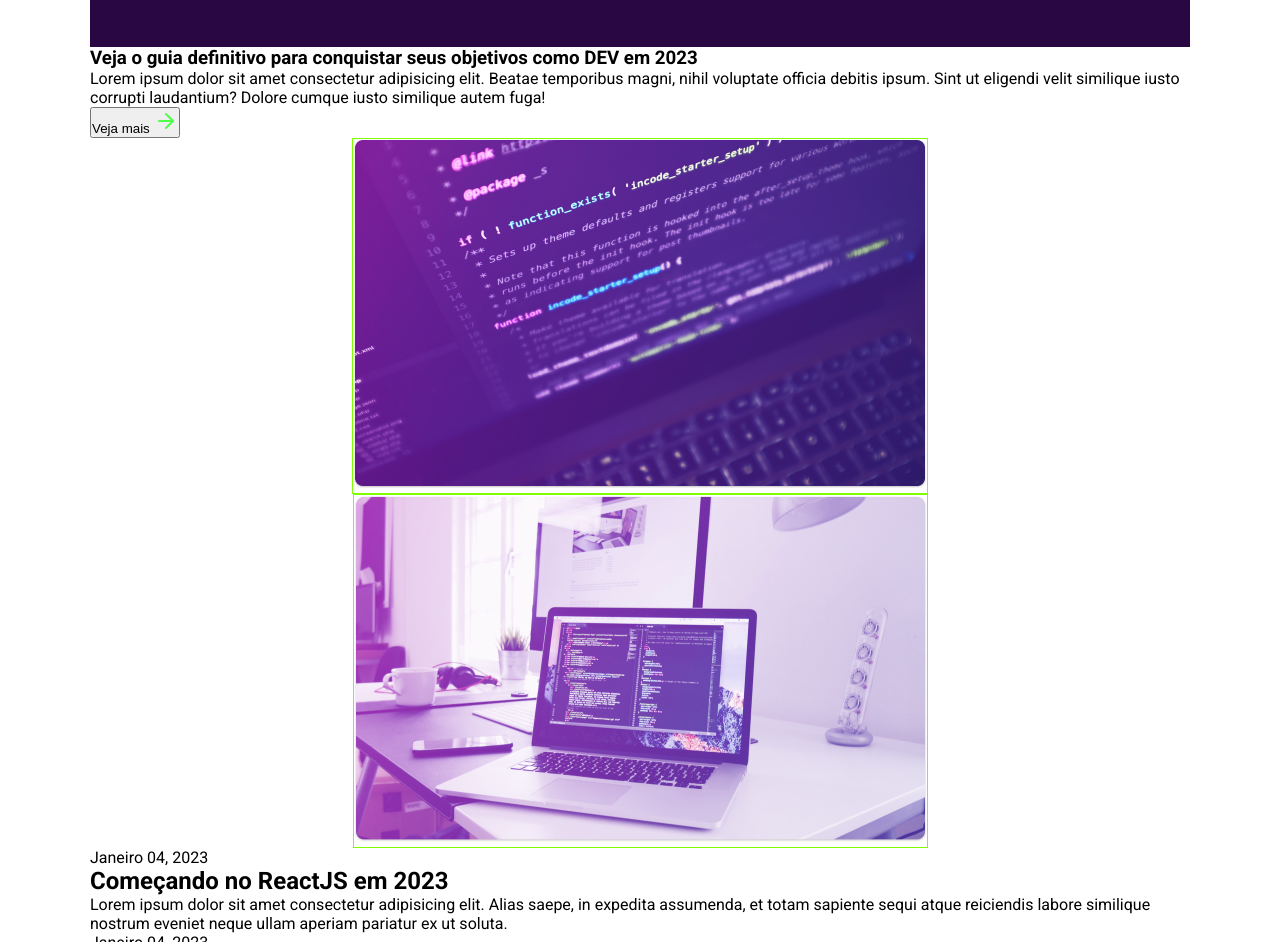
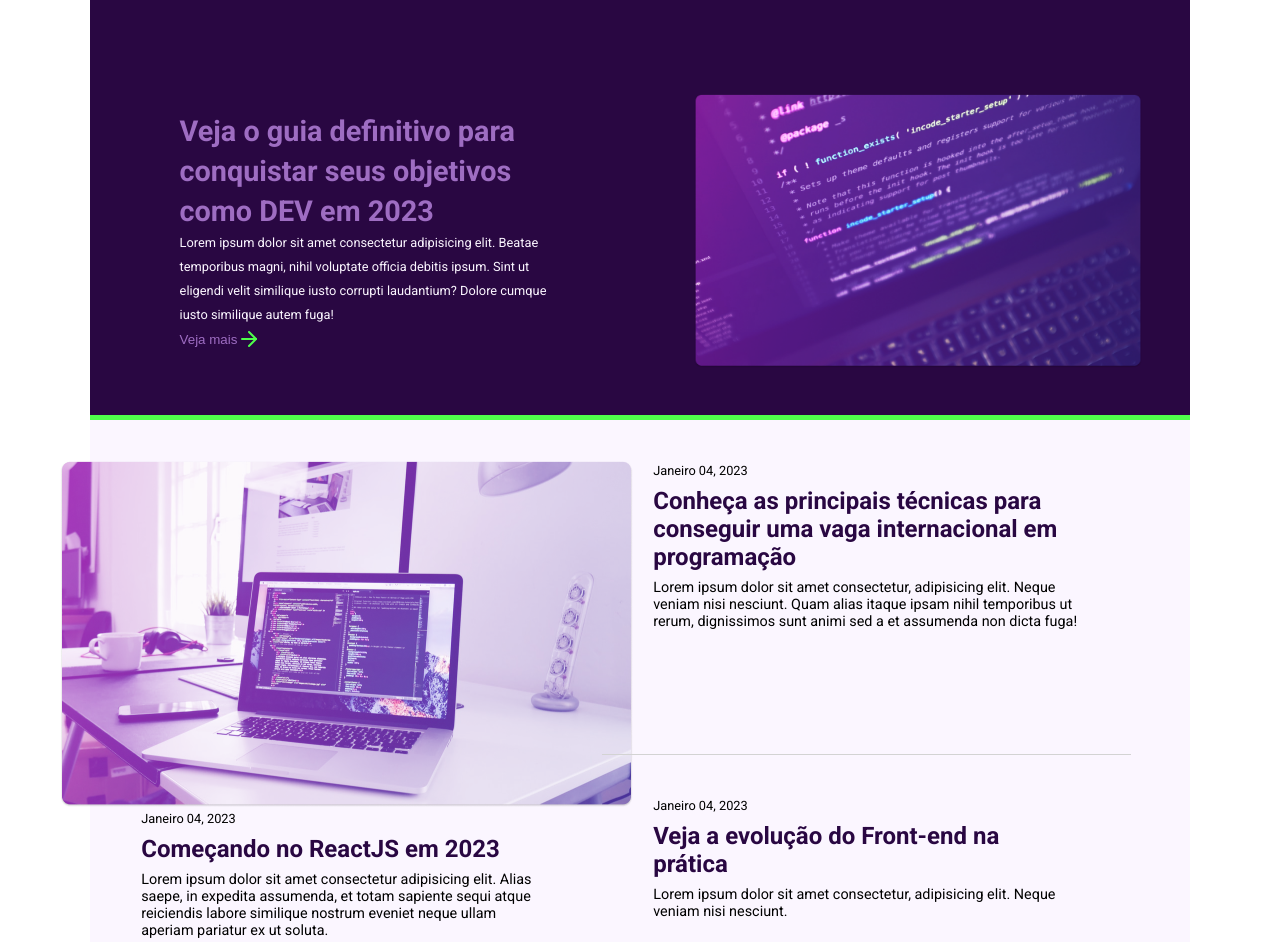
Before and after one commit to paulafeltrin/homepage, a plain HTML site: page index.html in a window 1280 px wide. Shown: the part 113-1055 px from the top of the page. Drawn offline with Linux system fonts and the light colour scheme.

Commit message:
estilo da página

```diff
--- a/style.css
+++ b/style.css
@@ -35,12 +35,10 @@ header{
     align-items: center;
 }
 figure{
-    border: 1px solid chartreuse;
     grid-area: figure;
     justify-self: center;
 }
 nav{
-    border: 1px solid cyan;
     grid-area: nav;
 }
 nav ul{
@@ -62,7 +60,6 @@ nav ul li a:hover{
     border-left: 2px solid var(--green);
 }
 form{
-    border: 1px solid magenta;
     grid-area: form;
     display: flex;
     align-items: center;
@@ -84,3 +81,92 @@ form button{
     border-radius: 0 10% 10% 0;
     background: var(--button-bg);
 }
+
+.top{
+    display: grid;
+    grid: "div figure";
+    background: var(--purple-bg);
+    padding: 0 2vw;
+    border-bottom: 5px solid var(--green);
+}
+.top div{
+    display: flex;
+    flex-direction: column;
+    width: 40vw;
+    justify-content: space-evenly;
+    padding: 8vh 5vw;
+}
+h1{
+    color: var(--button-bg);
+    font-size: 1.8rem;
+    line-height: 2.5rem;
+}
+.top p{
+    color: var(--light-purple);
+    font-size: .8rem;
+    line-height: 1.5rem;
+}
+button{
+    color: var(--button-bg);
+    background: none;
+    border: none;
+    display: flex;
+    align-items: center;
+}
+.top figure{
+    display: flex;
+    align-items: center;
+}
+.top figure img{
+    border-radius: 2%;
+    width: 35vw;
+}
+main{
+    background: var(--light-purple);
+}
+.news{
+    display: flex;
+    justify-content: space-between;
+}
+.news aside{
+    display: flex;
+    flex-direction: column;
+}
+.post-one,
+.post-two,
+.post-three{
+    width: 40vw;
+    padding: 5vh 4vw;
+}
+.post-one figure{
+    display: flex;
+    flex-direction: column;
+}
+.post-two{
+    height: 60%;
+    width: 90%;
+    border-bottom: 1px solid lightgray;
+}
+.post-two p{
+    padding-bottom: 2vh;
+}
+h2{
+    color: var(--purple-bg);
+    padding: 1vh 0;
+}
+time{
+    font-size: .8rem;
+}
+p{
+    font-size: .9rem;
+}
+.news-row{
+    display: flex;
+    margin: 2vh 1vw;
+}
+.news-row article{
+    margin: 2vh 1vw;
+}
+.news-row figure img{
+    width: 24vw;
+}
```
